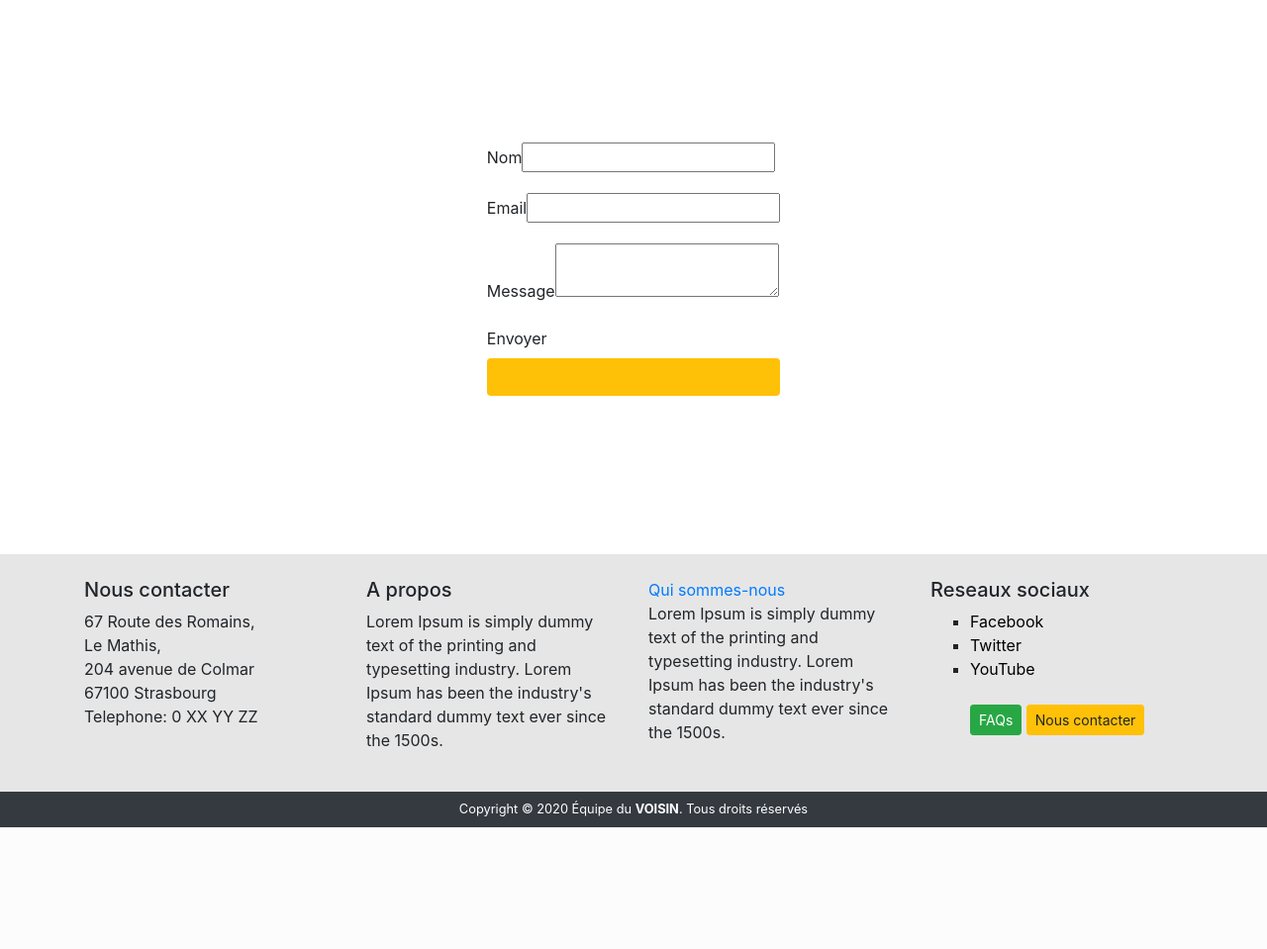
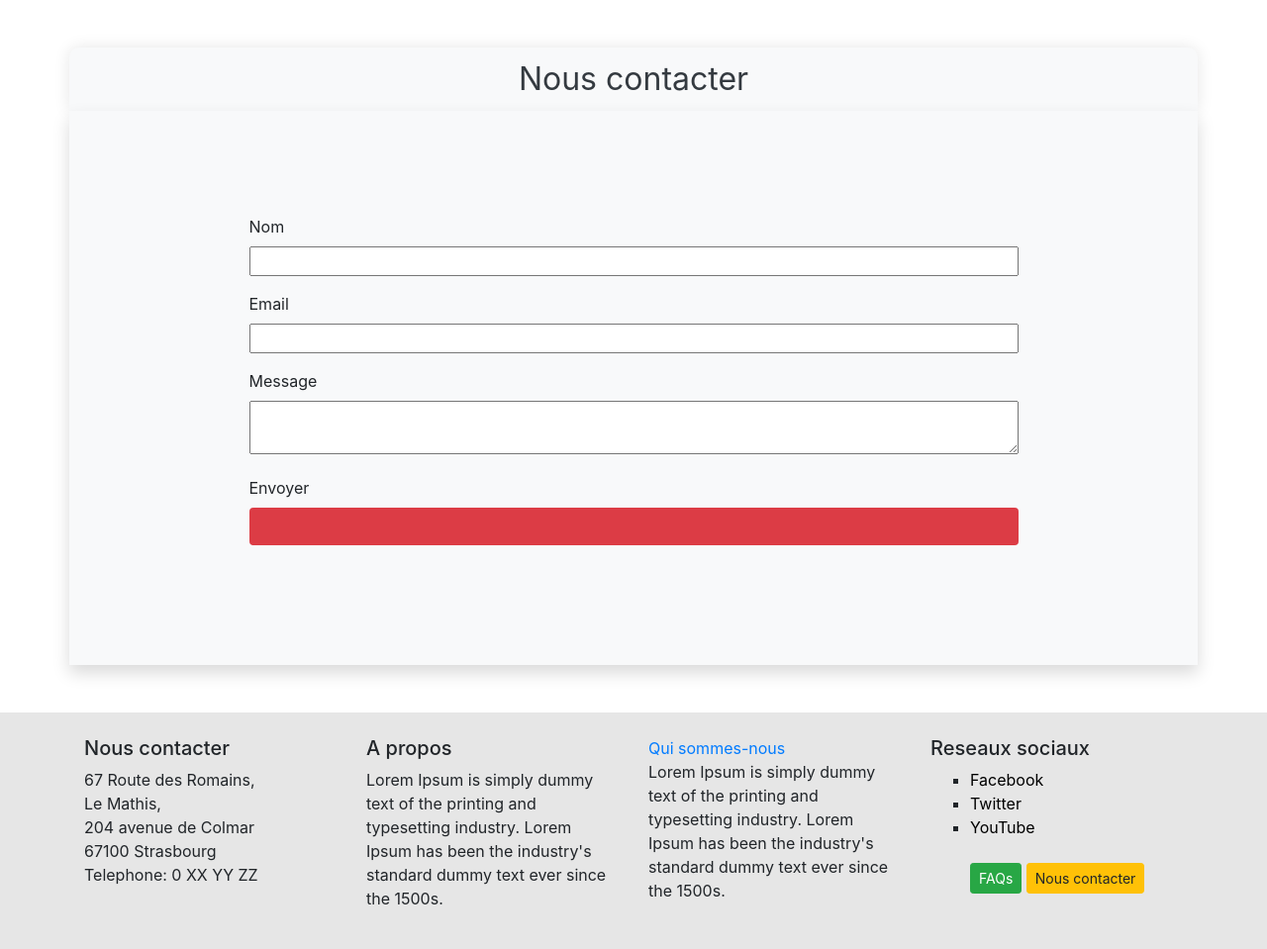
Before and after one commit to WF3Projet-voisins/voisins, a Symfony app: template templates/contact/index.html.twig in a window 1280 px wide. Shown: the part 84-1043 px from the top of the page at 99% size. Before the commit the page ends 920 px from the top, so only its background shows below. Run offline with Twig, Linux system fonts and the light colour scheme; the template is opened without the code that fills it, so the values that code supplies are empty; form fields are guessed from the names that the template uses; some libraries are stand-ins or nearby versions.

Commit message:
custom de la page contact

```diff
--- /dev/null
+++ b/public/css/contact.css
@@ -0,0 +1,25 @@
+.shadow {
+  box-shadow: 0px 0px 10px rgb(0, 0, 0, 0.5);
+}
+.customRowInput {
+  width: 100%;
+}
+
+.bg-button {
+  background: #DC3C45;
+  color: #ffffff;
+}
+
+.bg-form {
+  width: 70%;
+}
+
+.nousContacter {
+  border-top-right-radius: 10px;
+  border-top-left-radius: 10px;
+  font-size: 2rem;
+  background: #F8F9FA;
+  text-align: center;
+  box-shadow: 0px 0px 16px rgb(0, 0, 0, 0.1);
+
+}
--- a/src/Form/ContactType.php
+++ b/src/Form/ContactType.php
@@ -24,15 +24,15 @@ class ContactType extends AbstractType
         $builder
             ->add('name', TextType::class, [
                 'label_attr'=>['class'=> 'red-bg', 'style'=> 'color : black'],
-                'attr' => ['placeholder' => 'Nom']
+                'attr' => ['placeholder' => 'votre nom...']
                 ])
             ->add('mail', TextType::class, [
                 'label_attr'=>['class'=> 'red-bg', 'style'=> 'color : black'],
-                'attr' => ['placeholder' => 'Mail']
+                'attr' => ['placeholder' => 'votre adresse mail...']
                 ])
             ->add('message', TextareaType::class, [
                 'label_attr'=>['class'=> 'red-bg', 'style'=> 'color : black'],
-                'attr' => ['placeholder' => 'message']
+                'attr' => ['placeholder' => 'votre message...']
                 ])
             ->add('envoyer', SubmitType::class)
         ;
--- a/templates/contact/index.html.twig
+++ b/templates/contact/index.html.twig
@@ -1,6 +1,11 @@
 {% extends 'base.html.twig' %}
 
 {% block title %}Hello ContactController!{% endblock %}
+
+{% block stylesheets %}
+  <link rel="stylesheet" href="css/contact.css">
+{% endblock %}
+
 
 {% block body %}
       {% if app.user %}
@@ -9,18 +14,20 @@
         {% include 'composants/navbarAccueil.html.twig' %}
       {% endif %}
 
-<div class="container d-flex align-items-center justify-content-center" style="height: 70vh;">
+<div class="container mt-5  pt-2 pb-2 text-dark nousContacter">
+    Nous contacter
+</div>
 
+<div class="container d-flex align-items-center justify-content-center bg-light mb-5 shadow" style="height: 70vh;">
 
+  <div class="bg-form">{{ form_start(form) }}
 
-{{ form_start(form) }}
+          <div>{{ form_row(form.name, {"attr": {"class": "text-dark customRowInput"}, "label": "Nom"}) }}</div>
+          <div>{{ form_row(form.mail, {"attr": {"class": "text-dark customRowInput"}, "label": "Email"}) }}</div>
+          <div>{{ form_row(form.message, {"attr": {"class": "text-dark customRowInput"}, "label": "Message"}) }}</div>
+          <div>{{ form_row(form.envoyer, {"attr": {"class": "bg-button btn btn-block"}}) }}</div>
 
-        <div>{{ form_row(form.name, {"attr": {"class": "text-dark"}, "label": "Nom"}) }}</div>
-        <div>{{ form_row(form.mail, {"attr": {"class": "text-dark"}, "label": "Email"}) }}</div>
-        <div>{{ form_row(form.message, {"attr": {"class": "text-dark"}, "label": "Message"}) }}</div>
-        <div>{{ form_row(form.envoyer, {"attr": {"class": "text-dark bg-warning btn btn-block"}}) }}</div>
-
-{{ form_end(form) }}
+  {{ form_end(form) }}</div>
 
 </div>
 {% include 'composants/footer.html.twig' %}
```
